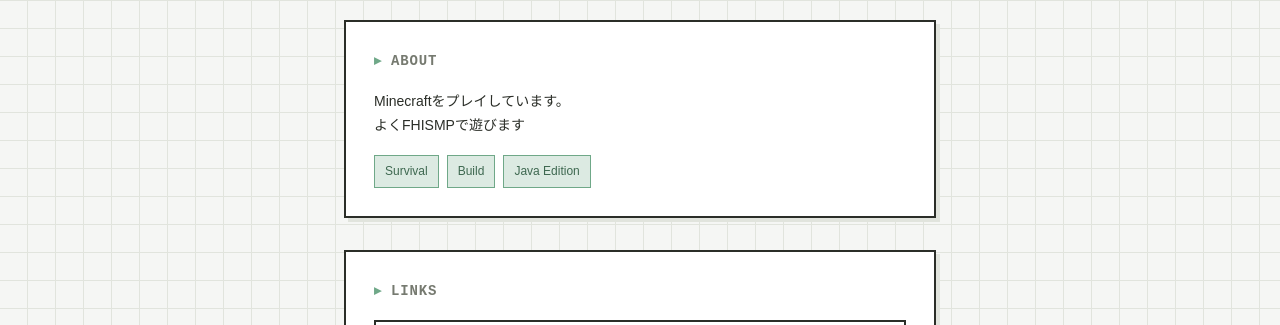
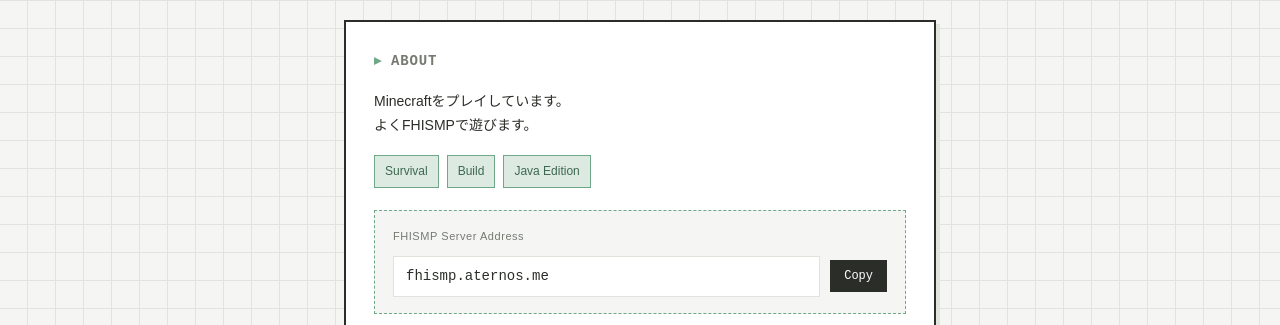
Before and after one commit to haruni85/FT8X-, a plain HTML site: page index.html in a window 1280 px wide. Shown: the part 475-800 px from the top of the page. Drawn offline with Linux system fonts and the light colour scheme.

Commit message:
Update index.html

```diff
--- a/index.html
+++ b/index.html
@@ -146,6 +146,62 @@
     color: #3E6850;
     font-size: 12px;
     padding: 5px 10px;
+  }
+
+  /* ===== サーバーアドレス ===== */
+  .server-box {
+    margin-top: 22px;
+    background: var(--bg);
+    border: 1px dashed var(--accent);
+    padding: 16px 18px;
+  }
+
+  .server-label {
+    font-size: 11px;
+    color: var(--ink-soft);
+    letter-spacing: 0.05em;
+    margin-bottom: 10px;
+  }
+
+  .server-row {
+    display: flex;
+    align-items: center;
+    gap: 10px;
+  }
+
+  .server-address {
+    flex: 1;
+    font-family: var(--font-pixel);
+    font-size: 14px;
+    background: var(--bg-panel);
+    border: 1px solid var(--line);
+    padding: 8px 12px;
+    overflow-x: auto;
+    white-space: nowrap;
+  }
+
+  .copy-btn {
+    flex-shrink: 0;
+    font-family: var(--font-pixel);
+    font-size: 12px;
+    background: var(--ink);
+    color: var(--bg-panel);
+    border: none;
+    padding: 9px 14px;
+    cursor: pointer;
+    transition: background 0.15s ease, transform 0.1s ease;
+  }
+
+  .copy-btn:hover {
+    background: var(--accent);
+  }
+
+  .copy-btn:active {
+    transform: scale(0.96);
+  }
+
+  .copy-btn.copied {
+    background: var(--accent);
   }
 
   /* ===== リンクリスト ===== */
@@ -298,12 +354,20 @@
     <h2>ABOUT</h2>
     <p class="about-text">
       Minecraftをプレイしています。<br>
-      よくFHISMPで遊びます
+      よくFHISMPで遊びます。
     </p>
     <div class="tag-row">
       <span>Survival</span>
       <span>Build</span>
       <span>Java Edition</span>
+    </div>
+
+    <div class="server-box">
+      <div class="server-label">FHISMP Server Address</div>
+      <div class="server-row">
+        <code class="server-address" id="server-address">fhismp.aternos.me</code>
+        <button class="copy-btn" id="copy-btn" type="button" aria-label="サーバーアドレスをコピー">Copy</button>
+      </div>
     </div>
   </div>
 
@@ -345,5 +409,40 @@
 
 </div>
 
+<script>
+  // サーバーアドレスのコピー機能
+  (function setupCopyButton() {
+    const btn = document.getElementById('copy-btn');
+    const addressEl = document.getElementById('server-address');
+
+    btn.addEventListener('click', async () => {
+      const text = addressEl.textContent.trim();
+
+      try {
+        await navigator.clipboard.writeText(text);
+      } catch (err) {
+        // クリップボードAPIが使えない場合のフォールバック
+        const tmp = document.createElement('textarea');
+        tmp.value = text;
+        tmp.style.position = 'fixed';
+        tmp.style.opacity = '0';
+        document.body.appendChild(tmp);
+        tmp.select();
+        document.execCommand('copy');
+        document.body.removeChild(tmp);
+      }
+
+      const originalText = btn.textContent;
+      btn.textContent = 'Copied!';
+      btn.classList.add('copied');
+
+      setTimeout(() => {
+        btn.textContent = originalText;
+        btn.classList.remove('copied');
+      }, 1500);
+    });
+  })();
+</script>
+
 </body>
 </html>
```
